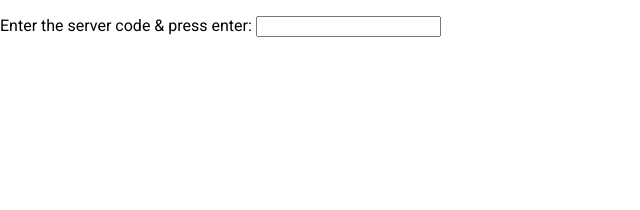
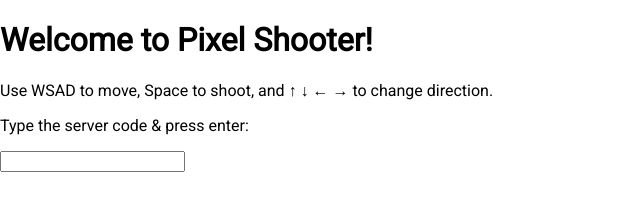
Before and after one commit to programmer5000-com/bomb-game-frontend, a website: page index.html in a window 1280 px wide. Shown: the whole page, without its empty margins (0-640 px from the left). Drawn offline with Linux system fonts and the light colour scheme.

Commit message:
Describe controls on the home page

```diff
--- a/index.html
+++ b/index.html
@@ -25,14 +25,16 @@
     </style>
   </head>
   <body>
-    <p>
-      Enter the server code & press enter:
+    <div>
+      <h1>Welcome to Pixel Shooter!</h1>
+      <p>Use WSAD to move, Space to shoot, and ↑ ↓ ← → to change direction.</p>
+      <p>Type the server code & press enter:</p>
       <input id = "host" list = "hosts"/>
       <datalist id = "hosts">
         <option value = "server.programmer5000.com">Recommended server</option>
         <option value = "localhost">Self-hosted</option>
       </datalist>
-    </p>
+    </div>
     <div id = "respawn" hidden>
       <h1>You died.</h1>
       <button id = "respawn-btn">Respawn</button>
```
